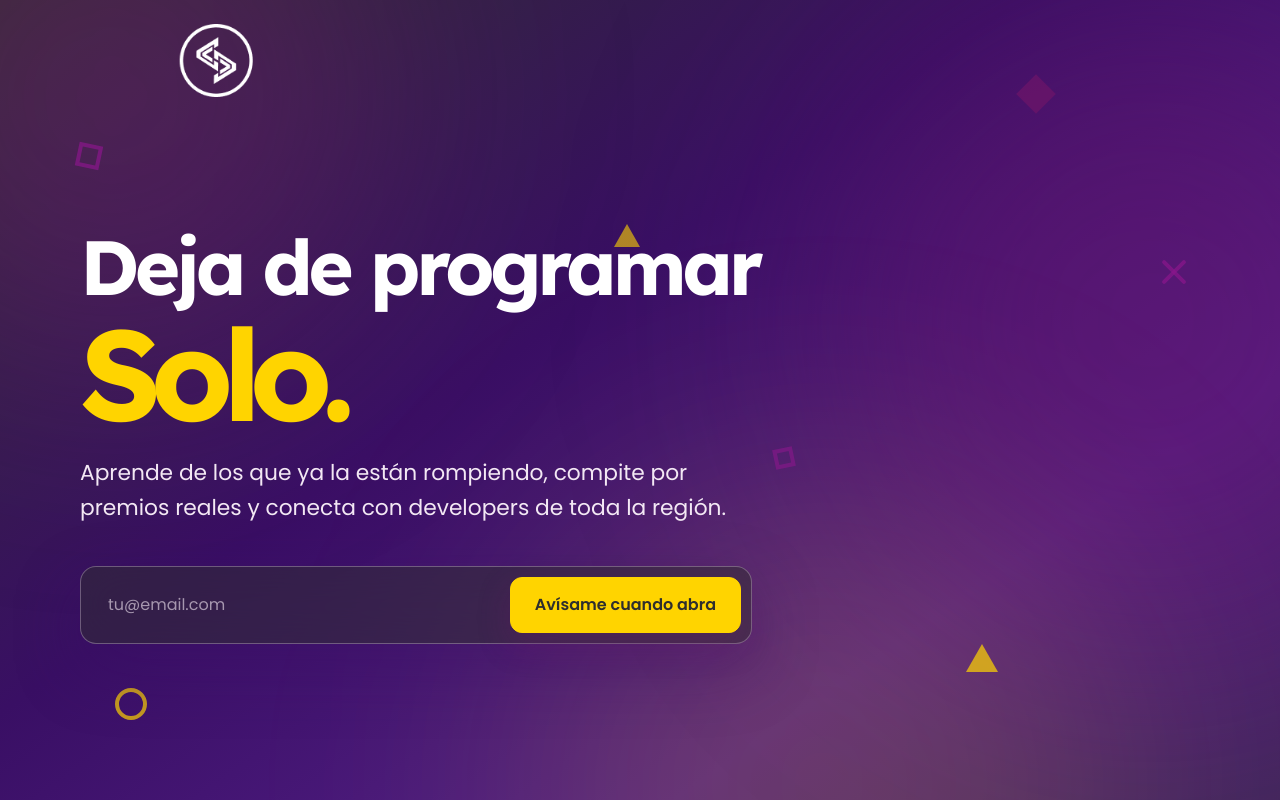
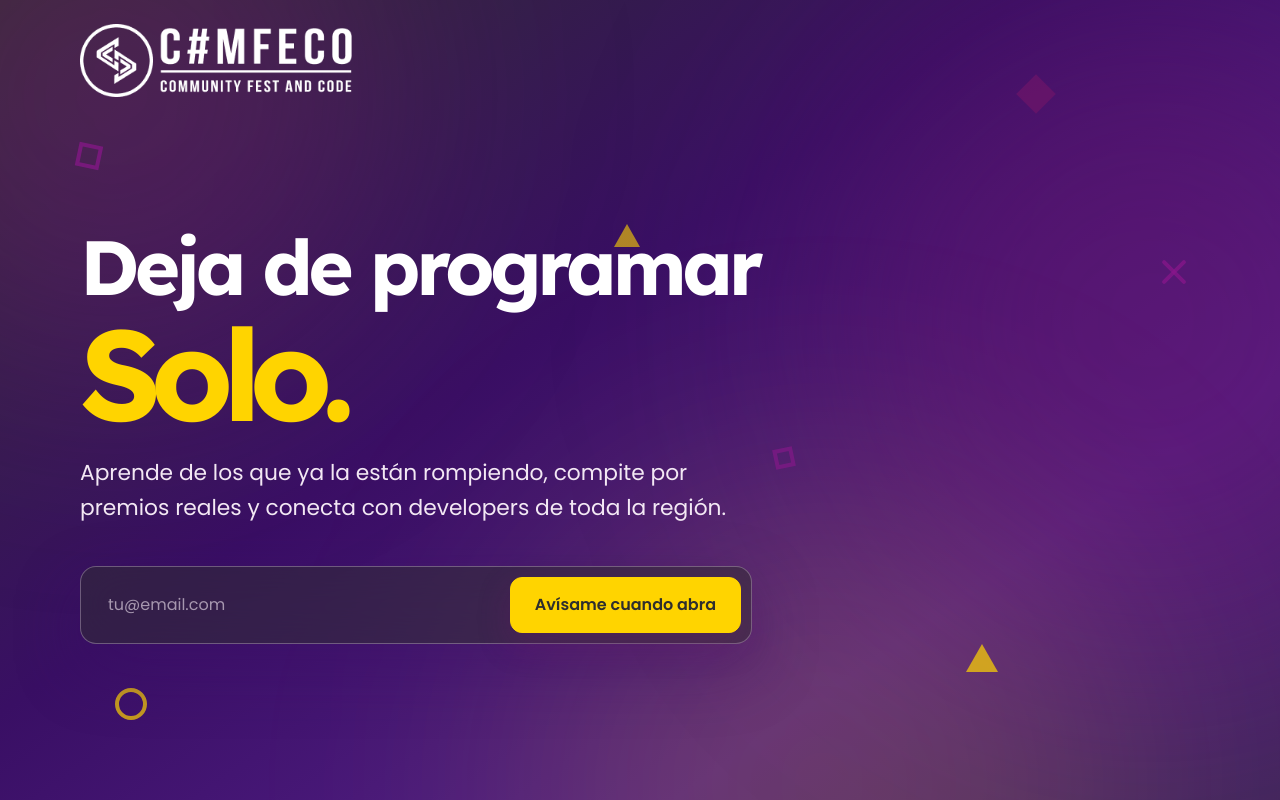
Before and after one commit to MatiasBlanc/comfeco, a React (Vite) app: page / in a window 1280 px wide. Built offline with nearby package versions, Linux system fonts and the light colour scheme.

Commit message:
feat: animar logo al cargar sin hover

```diff
--- a/src/App.tsx
+++ b/src/App.tsx
@@ -1,4 +1,4 @@
-import { useState, type FormEvent, type JSX } from "react";
+import { useEffect, useState, type FormEvent, type JSX } from "react";
 
 interface ApiResponse {
   message?: string;
@@ -13,6 +13,12 @@ export default function App(): JSX.Element {
   const [isSubmitting, setIsSubmitting] = useState(false);
   const [isSubmitted, setIsSubmitted] = useState(false);
   const [errorMessage, setErrorMessage] = useState("");
+  const [isLogoRevealed, setIsLogoRevealed] = useState(false);
+
+  useEffect(() => {
+    const timer = window.setTimeout(() => setIsLogoRevealed(true), 1000);
+    return () => window.clearTimeout(timer);
+  }, []);
 
   const handleSubmit = async (event: FormEvent<HTMLFormElement>) => {
     event.preventDefault();
@@ -65,13 +71,18 @@ export default function App(): JSX.Element {
       </div>
 
       <div className="relative z-10 mx-auto flex min-h-svh w-[calc(100%_-_2.5rem)] max-w-280 flex-col py-[clamp(1.25rem,3vh,2rem)] md:h-full md:min-h-0">
-        <div className="group relative aspect-[356/95] w-[clamp(13rem,25vw,17rem)]" aria-label="COMFECO — Community Fest and Code">
+        <div
+          className="relative aspect-[356/95] w-[clamp(13rem,25vw,17rem)]"
+          aria-label="COMFECO — Community Fest and Code"
+          role="img"
+        >
           <img
             src="/comfeco-icon-white.png"
-            alt="COMFECO"
+            alt=""
+            aria-hidden="true"
             width="95"
             height="95"
-            className="absolute left-1/2 top-0 h-full w-auto -translate-x-1/2 transition-[left,transform] duration-500 ease-out group-hover:left-0 group-hover:translate-x-0"
+            className={`absolute top-0 h-full w-auto transition-[left,transform] duration-500 ease-out ${isLogoRevealed ? "left-0 translate-x-0" : "left-1/2 -translate-x-1/2"}`}
           />
           <img
             src="/comfeco-wordmark-white.png"
@@ -79,7 +90,7 @@ export default function App(): JSX.Element {
             aria-hidden="true"
             width="261"
             height="95"
-            className="absolute left-[26.7%] top-0 h-full w-[73.3%] translate-x-3 opacity-0 transition-[opacity,transform] duration-500 ease-out group-hover:translate-x-0 group-hover:opacity-100"
+            className={`absolute left-[26.7%] top-0 h-full w-[73.3%] transition-[opacity,transform] duration-500 ease-out ${isLogoRevealed ? "translate-x-0 opacity-100" : "translate-x-3 opacity-0"}`}
           />
         </div>
 
```
